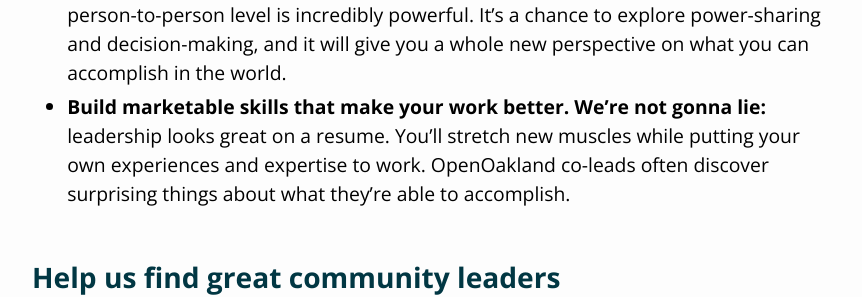
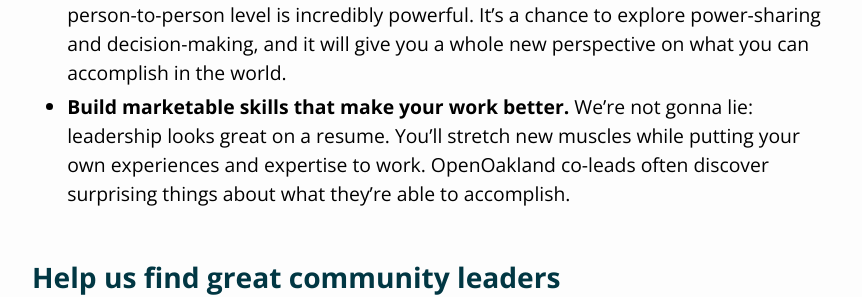
Before and after one commit to openoakland/openoakland.org, a Jekyll site: the page built from src/_posts/2022-02-08-2022-leadership.md, in a window 1280 px wide and 900 px high, scrolled down 2340 px. Shown: the part 167-464 px from the top of the window, without its empty margins (206-1068 px from the left). Built offline with Jekyll 4.4.1, drawn with Linux system fonts in a browser that asks for light colours; nearby versions of some CDN libraries.

Commit message:
unbold five words to separate header from text

```diff
--- a/src/_posts/2022-02-08-2022-leadership.md
+++ b/src/_posts/2022-02-08-2022-leadership.md
@@ -48,7 +48,7 @@ Co-leading a consensus-based group of volunteers is a wild ride! During the pand
 - **Be the change you want to see.** It may sound like a platitude but the truth is that if we want to see tech in Oakland change to serve our community, we have to make it happen.
 - **Learn more about your city and get to know its people.** OpenOakland encourages you to look outward and connect with people you might not cross paths with otherwise.
 - **Practice consensus-based decision-making with a group of curious and creative Oaklanders.** Practicing the day-to-day work of meeting each other's needs at the person-to-person level is incredibly powerful. It’s a chance to explore power-sharing and decision-making, and it will give you a whole new perspective on what you can accomplish in the world.
-- **Build marketable skills that make your work better. We’re not gonna lie:** leadership looks great on a resume. You’ll stretch new muscles while putting your own experiences and expertise to work. OpenOakland co-leads often discover surprising things about what they're able to accomplish.
+- **Build marketable skills that make your work better.** We’re not gonna lie: leadership looks great on a resume. You’ll stretch new muscles while putting your own experiences and expertise to work. OpenOakland co-leads often discover surprising things about what they're able to accomplish.
 
 ## Help us find great community leaders
 
```
